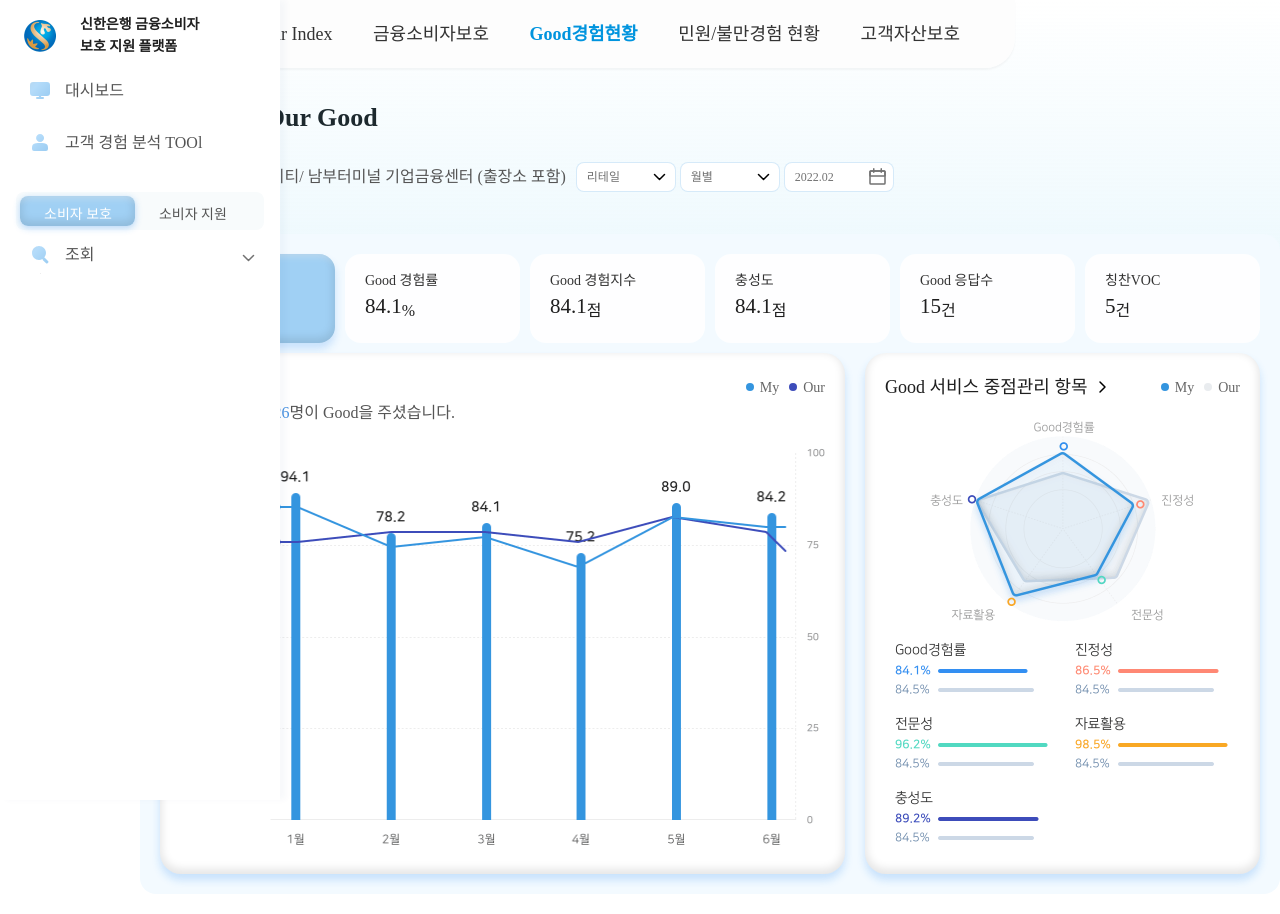
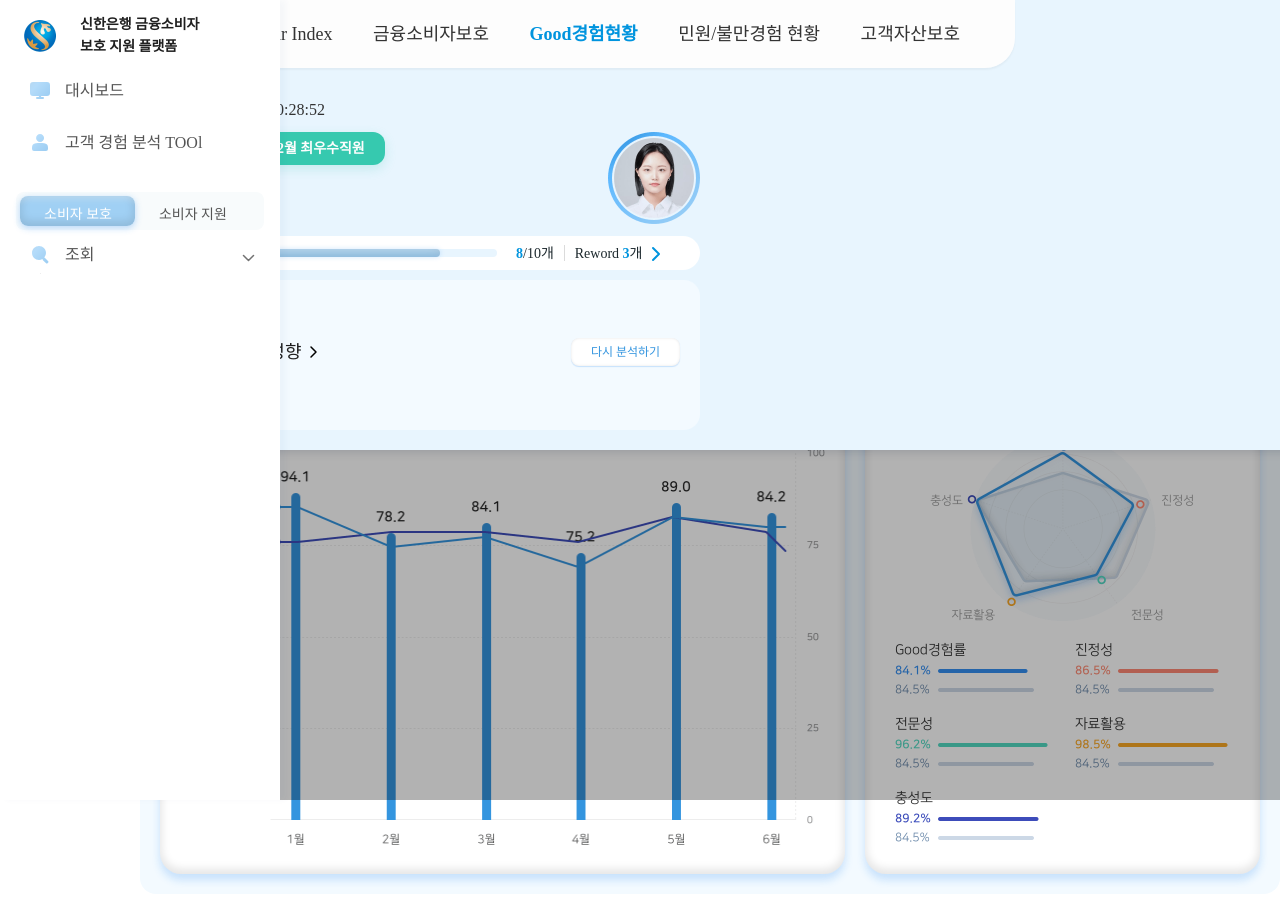
Before and after one commit to csdp0106o2ux/sinhanProject, a React (Create React App) app: page /goodTab1 in a window 1280 px wide. Shown: the top 914 px of the page. Built offline with nearby package versions, Linux system fonts and the light colour scheme.

Commit message:
feat: add contents inside TobSlideSheet components

```diff
--- a/src/components/BackView/index.jsx
+++ b/src/components/BackView/index.jsx
@@ -2,7 +2,7 @@
 import { styled } from 'styled-components';
 
 const Container = styled.div`
-    width: 100vw;
+    width: 1920px;
     height: 100vh;
     position: absolute;
     top: 0;
--- a/src/components/indexBar/IndexBar.jsx
+++ b/src/components/indexBar/IndexBar.jsx
@@ -13,6 +13,7 @@
     border-bottom-right-radius: 30px;
     background-image: linear-gradient(to bottom, #fdfdfd, #fdfdfd), linear-gradient(275deg, #a0d0f4 100%, #a0d0f4 99%, #9bd4ff 58%, #47a9f4 19%, #4ba1e3 -1%);
     box-shadow: 0 2px 2px 0 rgba(0, 0, 0, 0.04);
+    z-index: 2;
 `;
 
 const Tabs = styled.div`
--- a/src/layout/TopSlideSheet/index.jsx
+++ b/src/layout/TopSlideSheet/index.jsx
@@ -1,12 +1,19 @@
 import React from 'react';
 import { styled } from 'styled-components';
 
+import { ReactComponent as GaugeStar } from '../../assets/icons/gaugeStar.svg';
+import { ReactComponent as BlueSideArrow } from '../../assets/icons/blueSideArrow.svg';
+import { ReactComponent as SideArrow } from '../../assets/icons/graySideArrow.svg';
+import Person from '../../assets/images/userImage.png';
+
 const Container = styled.div`
-    padding: 0 0 20px 60px;
+    margin-left: 80px;
+    padding: 98px 0 20px 60px;
     width: 1840px;
     height: 450px;
     display: flex;
-    border-radius: 16px;
+    border-bottom-left-radius: 16px;
+    border-bottom-right-radius: 16px;
     box-shadow: 0 0 12px 0 rgba(0, 22, 46, 0.2);
     background-color: #e8f5fe;
 `;
@@ -16,8 +23,10 @@
     flex-direction: column;
 `;
 
-const FlexWrap = styled.div`
+const BadgeWrap = styled.div`
+    margin-bottom: 10px;
     display: flex;
+    align-items: center;
 `;
 
 const BlueBadge = styled.div`
@@ -51,16 +60,216 @@
     color: #333;
 `;
 
+const UserTitleWrap = styled.div`
+    width: 560px;
+    height: 110px;
+    display: flex;
+    flex-direction: column;
+`;
+
+const LabelWrap = styled.div`
+    display: flex;
+`;
+
+const Label = styled.div`
+    margin-left: ${(props) => (props.green ? '6px' : '0')};
+    height: 33px;
+    padding: 6px 20px;
+    display: flex;
+    border-radius: 12px;
+    box-shadow: ${(props) => (props.green ? '0 4px 12px 0 rgba(54, 201, 175, 0.2);' : '0 4px 12px 0 rgba(249, 168, 36, 0.2)')};
+    background-color: ${(props) => (props.green ? props.theme.shamrock : props.theme.lightningYellow)};
+`;
+
+const LabelText = styled.p`
+    font-family: OneShinhan;
+    font-size: 14px;
+    font-weight: bold;
+    font-stretch: normal;
+    font-style: normal;
+    line-height: 1.5;
+    letter-spacing: normal;
+    color: #fdfdfd;
+`;
+
+const SpaceWrap = styled.div`
+    display: flex;
+    justify-content: space-between;
+`;
+
+const UserImage = styled.img`
+    width: 92px;
+    height: 92px;
+`;
+
+const GaugeWrap = styled.div`
+    margin-top: 28px;
+    margin-bottom: 10px;
+    width: 560px;
+    height: 40px;
+    position: relative;
+    display: flex;
+    align-items: center;
+    border-radius: 50px;
+    background-color: ${(props) => props.theme.white};
+`;
+
+const IconWrap = styled.div`
+    position: absolute;
+    left: -5px;
+`;
+
+const StautsBarWrap = styled.div`
+    margin-left: 50px;
+    position: relative;
+    width: 307px;
+    height: 8px;
+    border-radius: 15px;
+    background-color: #e8f5fe;
+`;
+
+const StatusBar = styled.div`
+    width: 250px;
+    height: 8px;
+    position: absolute;
+    border-radius: 15px;
+    box-shadow: 0 0 5px 0 rgba(27, 131, 242, 0.2), inset 0 -3px 8px 2px rgba(0, 0, 0, 0.1), inset 0 13px 6px -10px rgba(255, 255, 255, 0.35);
+    background-image: linear-gradient(272deg, #a0d0f4 100%, #a0d0f4 99%, #5cb8ff 20%, #5bb4f8 0%);
+`;
+
+const NumWrap = styled.div`
+    margin-left: 19px;
+    display: flex;
+`;
+
+const MaxNumText = styled.p`
+    font-family: NanumSquareOTFB;
+    font-size: 14px;
+    font-weight: normal;
+    font-stretch: normal;
+    font-style: normal;
+    line-height: 1.5;
+    letter-spacing: normal;
+    color: #1d292e;
+`;
+
+const NumText = styled(MaxNumText)`
+    font-family: OneShinhan;
+    font-weight: bold;
+    color: #0094de;
+`;
+
+const GreyLine = styled.div`
+    margin: 0 10px;
+    width: 1px;
+    height: 16px;
+    background-color: #dbdbdb;
+`;
+
+const ArrowWrap = styled(BlueSideArrow)`
+    margin-left: 2px;
+    align-items: center;
+`;
+
+const GoodWrap = styled.div`
+    padding: 58px 20px 20px 20px;
+    width: 560px;
+    height: 162px;
+    border-radius: 16px;
+    background-color: #f3faff;
+`;
+
+const GoodTitleWrap = styled.div`
+    display: flex;
+    justify-content: space-between;
+`;
+
+const GoodTitle = styled.p`
+    font-family: NanumSquareOTFEB;
+    font-size: 18px;
+    font-weight: normal;
+    font-stretch: normal;
+    font-style: normal;
+    line-height: 1.56;
+    letter-spacing: normal;
+    color: #1f1f1f;
+`;
+
+const RefreshButton = styled.button`
+    width: 109px;
+    height: 28px;
+    border-radius: 8px;
+    box-shadow: 0 1px 1px 0 rgba(27, 131, 242, 0.2), inset 0 0 3px 0 rgba(0, 0, 0, 0.1), inset 0 1px 4px -1px rgba(255, 255, 255, 0.35);
+    background-color: #fff;
+`;
+
+const RefreshButtonText = styled.p`
+    font-family: NanumSquareOTFEB;
+    font-size: 12px;
+    font-weight: normal;
+    font-stretch: normal;
+    font-style: normal;
+    line-height: 1.75;
+    letter-spacing: normal;
+    color: #3495df;
+`;
+
+const FlexWrap = styled.div`
+    display: flex;
+    align-items: center;
+`;
+
 const TopSlideSheet = () => {
     return (
         <Container>
             <InfomationCard>
-                <FlexWrap>
-                    <BlueBadge>
-                        <BadgeText>Today</BadgeText>
-                    </BlueBadge>
-                    <DateText>2021.12.13 10:28:52</DateText>
-                </FlexWrap>
+                <UserTitleWrap>
+                    <BadgeWrap>
+                        <BlueBadge>
+                            <BadgeText>Today</BadgeText>
+                        </BlueBadge>
+                        <DateText>2021.12.13 10:28:52</DateText>
+                    </BadgeWrap>
+                    <SpaceWrap>
+                        <LabelWrap>
+                            <Label>
+                                <LabelText>21 S매니저</LabelText>
+                            </Label>
+                            <Label green>
+                                <LabelText>12월 최우수직원</LabelText>
+                            </Label>
+                        </LabelWrap>
+                        <UserImage src={Person} />
+                    </SpaceWrap>
+                </UserTitleWrap>
+                <GaugeWrap>
+                    <IconWrap>
+                        <GaugeStar />
+                    </IconWrap>
+                    <StautsBarWrap>
+                        <StatusBar />
+                    </StautsBarWrap>
+                    <NumWrap>
+                        <NumText>8</NumText>
+                        <MaxNumText>/10개</MaxNumText>
+                    </NumWrap>
+                    <GreyLine />
+                    <MaxNumText>Reword{'\u00A0'}</MaxNumText>
+                    <NumText>3</NumText>
+                    <MaxNumText>개</MaxNumText>
+                    <ArrowWrap />
+                </GaugeWrap>
+                <GoodWrap>
+                    <GoodTitleWrap>
+                        <FlexWrap>
+                            <GoodTitle>나의 굿밸런스 성향</GoodTitle>
+                            <SideArrow />
+                        </FlexWrap>
+                        <RefreshButton>
+                            <RefreshButtonText>다시 분석하기</RefreshButtonText>
+                        </RefreshButton>
+                    </GoodTitleWrap>
+                </GoodWrap>
             </InfomationCard>
         </Container>
     );
--- a/src/pages/goodTab1/index.jsx
+++ b/src/pages/goodTab1/index.jsx
@@ -12,6 +12,7 @@
 import ExperienceCard from './components/experienceCard/ExperienceCard';
 import { useNavigate } from 'react-router-dom';
 import BackView from '../../components/BackView';
+import TopSlideSheet from '../../layout/TopSlideSheet';
 
 const GoodTab1 = () => {
     const navigate = useNavigate();
@@ -91,6 +92,7 @@
     }, []);
 
     return (
+        <>
             <Container>
                 <IndexBar experience />
                 <TabBar />
@@ -161,7 +163,11 @@
                         </NoticeWrap>
                     </FlexWrap>
                 </Wrapper>
+                <BackView>
+                    <TopSlideSheet />
+                </BackView>
             </Container>
+        </>
     );
 };
 
```
Also changed, not shown: src/assets/icons/gaugeStar.svg (added), src/assets/images/userImage.png (added). Lines whose indentation alone changed are shown as unchanged.
